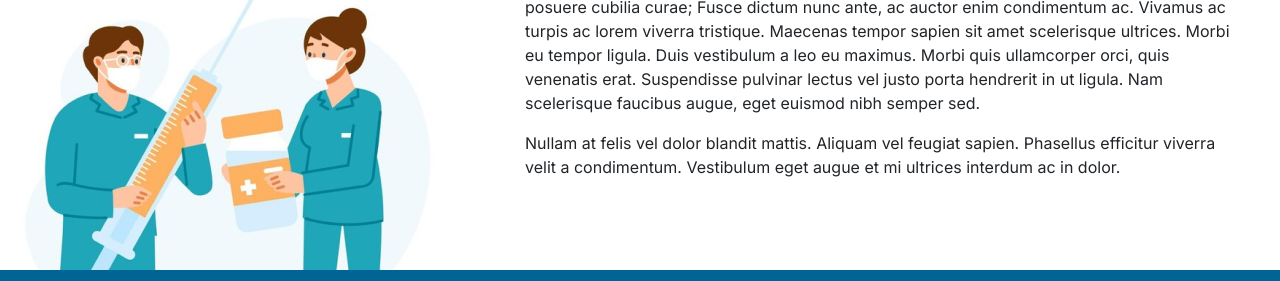
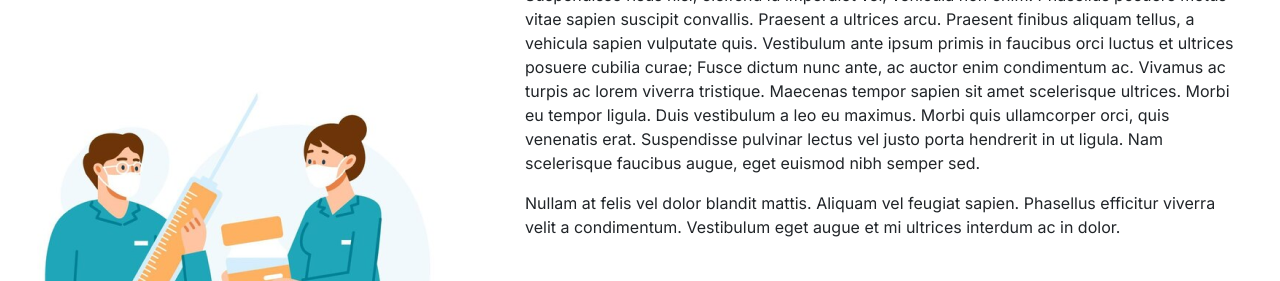
Before and after one commit to lcpthanh/lcpthanh.github.io, a website: page about.html in a window 1280 px wide. Shown: the part 333-614 px from the top of the page. Drawn offline with nearby package versions, Linux system fonts and the light colour scheme.

Commit message:
Update style.css

```diff
--- a/style.css
+++ b/style.css
@@ -158,7 +158,8 @@ h2 {
 	line-height: 2;
 }
 #about {
-	height: 523px;
+	height: 630px;
+	padding-top: 60px;
 }
 #about > .container {
 	display: flex;
```
